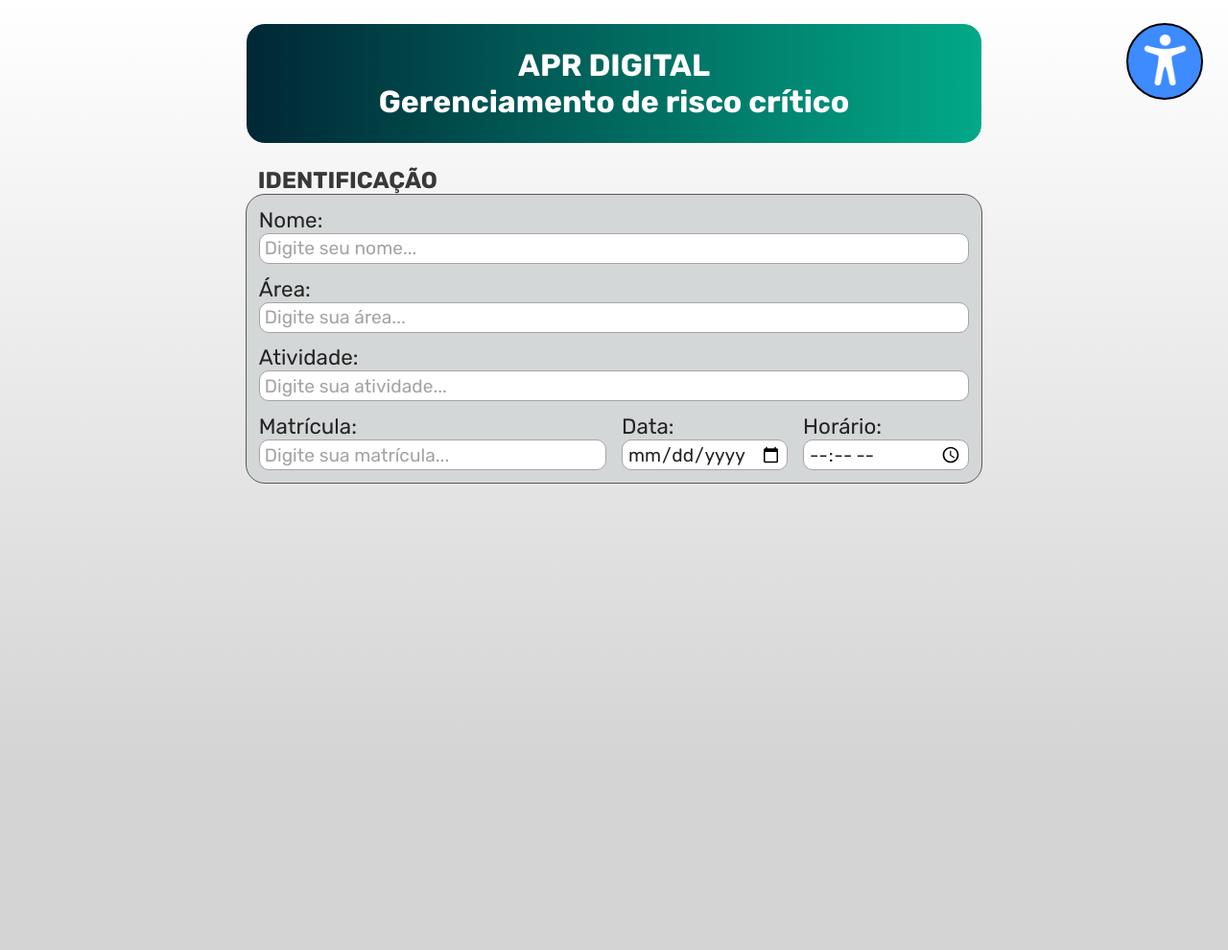
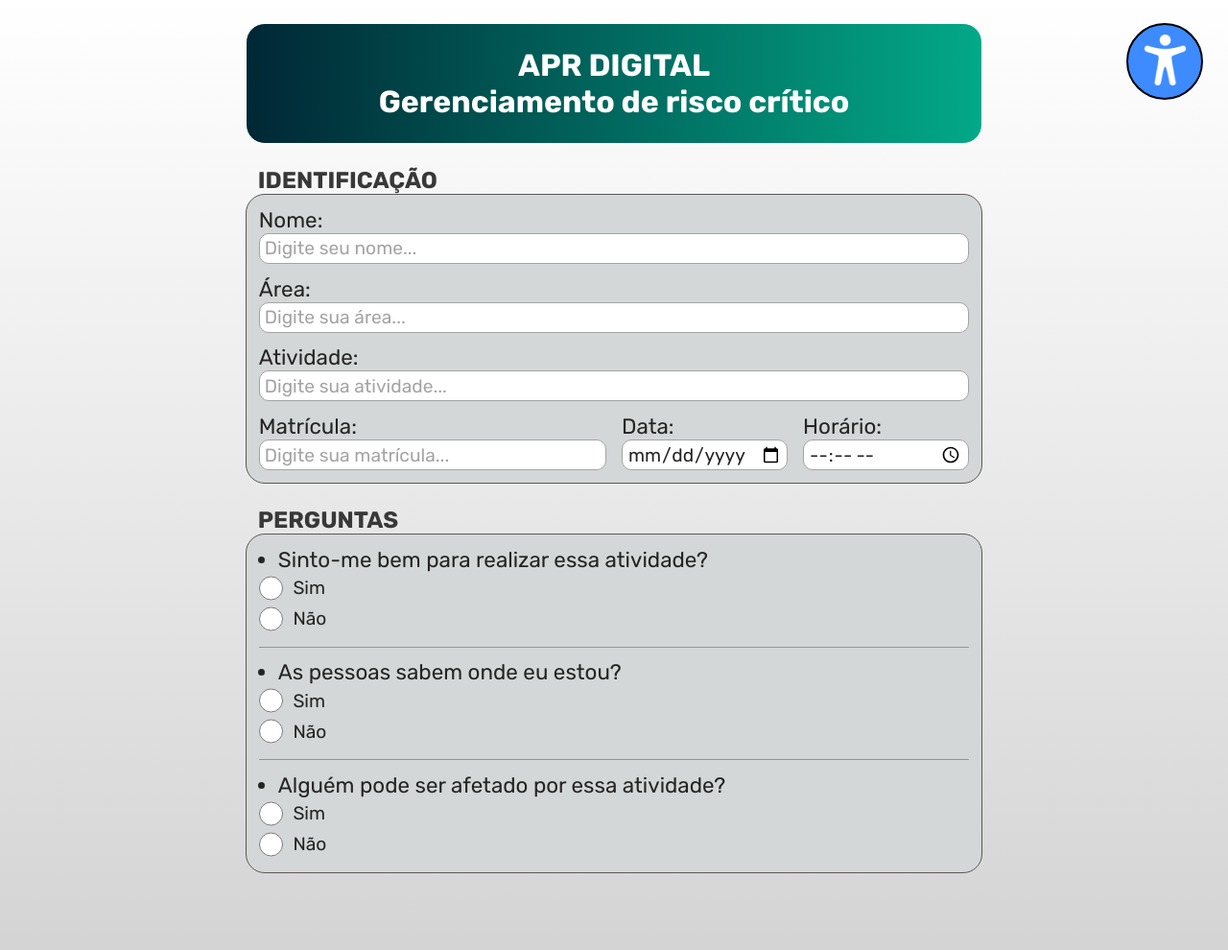
Before and after one commit to Tgo-Tiago/apr, a PHP site: page / in a window 1280 px wide. Shown: the whole page at 96% size. Before the commit the page ends 575 px from the top, so only its background shows below. Run offline with PHP 8.4, Linux system fonts and the light colour scheme.

Commit message:
feat: estilização de inputs tipo radio

```diff
--- a/formulary.json
+++ b/formulary.json
@@ -42,6 +42,29 @@
                     "name": "horario"
                 }
             ]
+        },
+        {
+            "name": "perguntas",
+            "inputs": [
+                {
+                    "label": "Sinto-me bem para realizar essa atividade?",
+                    "type": "radio",
+                    "name": "sinto-me-bem",
+                    "options": ["Sim", "Não"]
+                },
+                {
+                    "label": "As pessoas sabem onde eu estou?",
+                    "type": "radio",
+                    "name": "sabem-estou",
+                    "options": ["Sim", "Não"]
+                },
+                {
+                    "label": "Alguém pode ser afetado por essa atividade?",
+                    "type": "radio",
+                    "name": "afetado-atividade",
+                    "options": ["Sim", "Não"]
+                }
+            ]
         }
     ]
 }
--- a/index.php
+++ b/index.php
@@ -55,15 +55,41 @@ $formulary = json_decode($formularyJSON, true);
 
         <div class="section-area">
           <?php foreach ($section["inputs"] as $input): ?>
-            <?php if (isset($input["grid"])) {
-              echo "<div class='grid-$input[grid]'>";
-            } ?>
+            <!-- Faz  a checagem se os inputs devem ser divididos em colunas -->
+            <?php if (isset($input["grid"])): ?>
+              <div class="grid-<?php echo $input["grid"] ?>">
+              <?php endif; ?>
+
+              <!-- Estilização de inputs de tipos específicos ("text", "number", "date", "time") -->
+              <?php if (isset($input["type"]) && in_array($input["type"], ["text", "number", "date", "time"])): ?>
                 <div class="section-input">
                   <label for="<?php echo $input["name"] ?>" class="section-input-label"><?php echo $input["label"] ?></label>
                   <input type="<?php echo $input["type"] ?>" name="<?php echo $input["name"] ?>"
                     id="<?php echo $input["name"] ?>" placeholder="<?php echo $input["placeholder"] ?>"
                     class="section-input-field" />
                 </div>
+              <?php endif; ?>
+
+              <!-- Estilização de inputs de tipos específicos ("radio") -->
+              <?php if (isset($input["type"]) && in_array($input["type"], ["radio"])): ?>
+                <div class="section-input">
+                  <label for="<?php echo $input["name"] ?>"
+                    class="section-input-label section-input-label-radio"><?php echo $input["label"] ?></label>
+                  <?php foreach ($input["options"] as $option): ?>
+                    <div class="section-input-options">
+                      <input type="<?php echo $input["type"] ?>" name="<?php echo $input["name"] ?>" class="section-input-field"
+                        value="<?php echo $option ?>" id="<?php echo "$input[name]-$option" ?>" />
+                      <label for="<?php echo "$input[name]-$option" ?>"><?php echo $option ?></label>
+                    </div>
+                  <?php endforeach; ?>
+                </div>
+
+                <?php if ($input !== end($section["inputs"])): ?>
+                  <div class="section-input-break-line"></div>
+                <?php endif; ?>
+              <?php endif; ?>
+
+
             <?php endforeach; ?>
           </div>
       </section>
--- a/src/css/contrast.css
+++ b/src/css/contrast.css
@@ -14,4 +14,5 @@ body.contrast {
     --input-value-color: #000000;
     --input-label-color: #FFFFFF;
     --input-placeholder-color: #000000;
+    --input-radio-color: #F8FF3A;
   }
--- a/src/css/style.css
+++ b/src/css/style.css
@@ -14,6 +14,9 @@
   --input-value-color: #242424;
   --input-label-color: #242424;
   --input-placeholder-color: #A4A4A4;
+  --input-radio-color: #007BFF;
+
+  --section-input-break-line : #969393;
 }
 
 * {
@@ -28,6 +31,7 @@ body {
   background: var(--background-color);
   margin-left: 20vw;
   margin-right: 20vw;
+  margin-bottom: 10vh;
   min-height: 100%;
 }
 
@@ -97,3 +101,29 @@ body {
   font-size: 1.2rem;
   color: var(--input-placeholder-color);
 }
+
+.section-input-field[type="radio"] {
+  accent-color: var(--input-radio-color);
+  width: 1.6rem;
+  margin-right: 10px;
+}
+
+.section-input-options {
+  display: flex;
+  align-items: center;
+  justify-content: start;
+  font-size: 1.2rem;
+  color: var(--input-label-color);
+}
+
+.section-input-label-radio {
+  list-style: disc;
+  display: list-item;
+  margin-left: 20px;
+}
+
+.section-input-break-line {
+  background-color: var(--section-input-break-line);
+  height: 1px;
+  margin-top: 1vw;
+}
```
Lines whose indentation alone changed are shown as unchanged.
